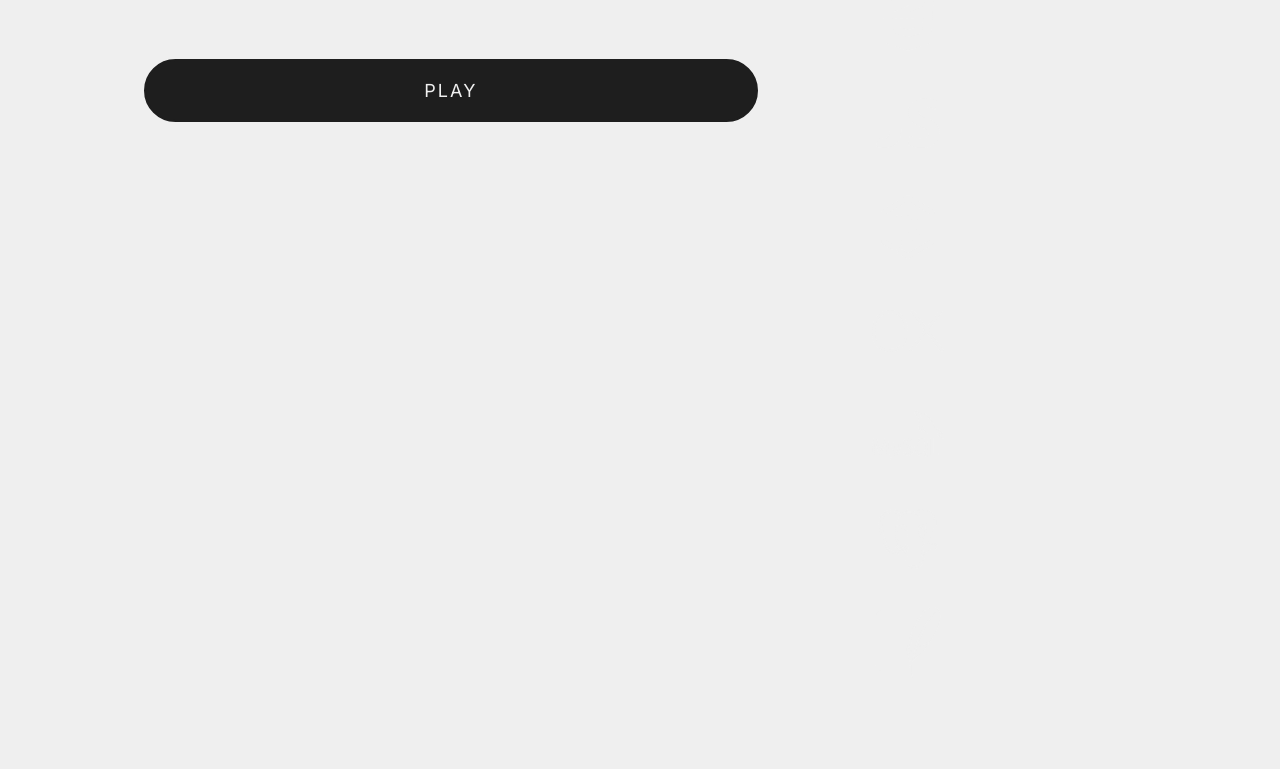
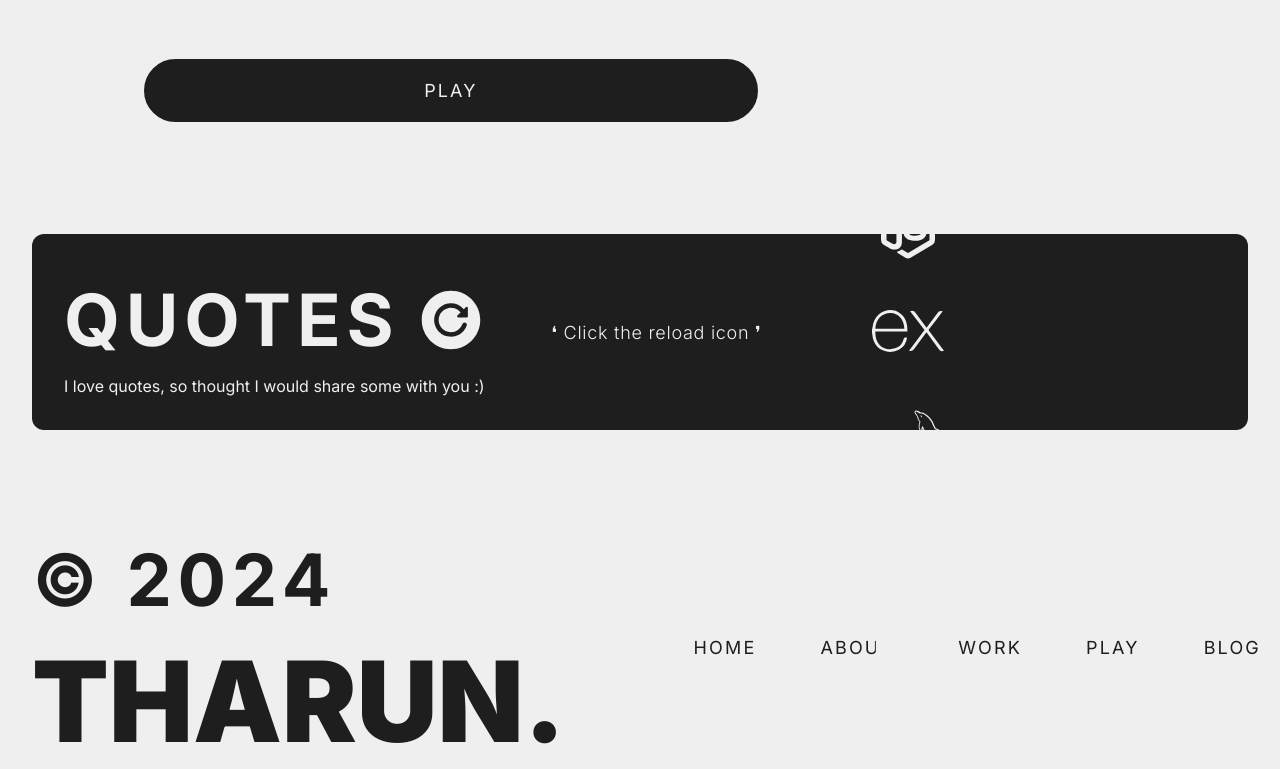
Before and after one commit to TharunKumarrA/portfolio, a Next.js app: page /About in a window 1280 px wide. Shown: the part 1769-2538 px from the top of the page. Before the commit the page ends 2448 px from the top, so only its background shows below. Built offline with nearby package versions, Linux system fonts and the light colour scheme.

Commit message:
quotes done

```diff
--- a/src/app/About/page.js
+++ b/src/app/About/page.js
@@ -6,6 +6,9 @@ import localFont from "next/font/local";
 import PrimaryBtn from "../components/primaryBtn";
 import PageHeader from "../components/pageHeader";
 import CarouselDefault from "./components/Carousal";
+import { IoReloadCircle } from "react-icons/io5";
+import { useState, useEffect } from "react";
+import Footer from "../components/footer";
 
 const Komigo = localFont({
   src: "../../../public/fonts/Komigo3DRegular-rg1lK.ttf",
@@ -16,7 +19,37 @@ const Code7x5 = localFont({
   variable: "--font-code7x5",
 });
 
+const randomQuotes = [
+  "Life is a journey, not a destination",
+  "Stay Hungry, Stay Foolish",
+  "The only way to do great work is to love what you do",
+  "The best way to predict the future is to create it",
+  "The only limit to our realization of tomorrow will be our doubts of today",
+  "The only thing that is constant is change",
+  "The best way to find yourself is to lose yourself in the service of others",
+  "The only thing we have to fear is fear itself",
+  "The only thing necessary for the triumph of evil",
+];
+
 export default function About() {
+  const [animate, setAnimate] = useState(false);
+  const [randomQuote, setRandomQuote] = useState("");
+
+  useEffect(() => {
+    if (animate) {
+      setAnimate(true);
+      const timer = setTimeout(() => setAnimate(false), 500);
+      return () => clearTimeout(timer);
+    }
+  }, [animate]);
+
+  const handleClick = () => {
+    setAnimate(true);
+    const randomIndex = Math.floor(Math.random() * randomQuotes.length);
+    setRandomQuote(randomQuotes[randomIndex]);
+    console.log(randomQuote);
+  };
+
   return (
     <>
       <PageHeader title="ABOUT ME" />
@@ -84,6 +117,26 @@ export default function About() {
           <Image src="/collage1.webp" alt="Play" height={640} width={400} />
         </div>
       </main>
+      <main className="bg-primary flex flex-row p-8 mx-8 gap-16 rounded-xl text-background items-center">
+        <div className="flex flex-col">
+          <div className="flex flex-row text-focus items-center gap-4">
+            <div className="text-focus">QUOTES </div>
+            <div
+              className={`${animate ? "animate-spin360" : ""}`}
+              onClick={handleClick}
+            >
+              <IoReloadCircle />
+            </div>
+          </div>
+          <div>I love quotes, so thought I would share some with you :)</div>
+        </div>
+        <div className="text-para text-justify my-4">
+          {randomQuote
+            ? `❛ ${randomQuote} ❜`
+            : "❛ Click the reload icon ❜"}
+        </div>
+      </main>
+      <Footer />
     </>
   );
 }
--- a/tailwind.config.js
+++ b/tailwind.config.js
@@ -26,6 +26,15 @@ module.exports = {
         komigo: ["var(--font-komigo)", "sans-serif"],
         code7x5: ["var(--font-code7x5)", "monospace"],
       },
+      keyframes: {
+        spin360: {
+          "0%": { transform: "rotate(0deg)" },
+          "100%": { transform: "rotate(360deg)" },
+        },
+      },
+      animation: {
+        spin360: "spin360 0.5s ease-in-out",
+      },
     },
   },
   plugins: [require("tailwind-scrollbar")({ nocompatible: true })],
```
